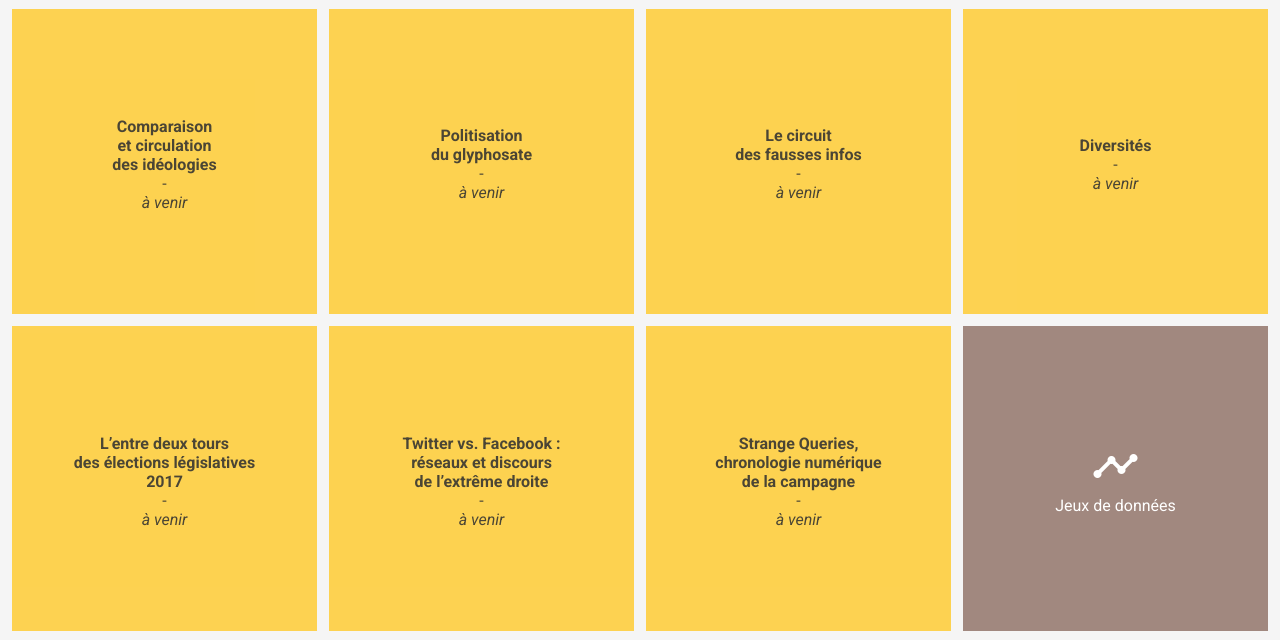
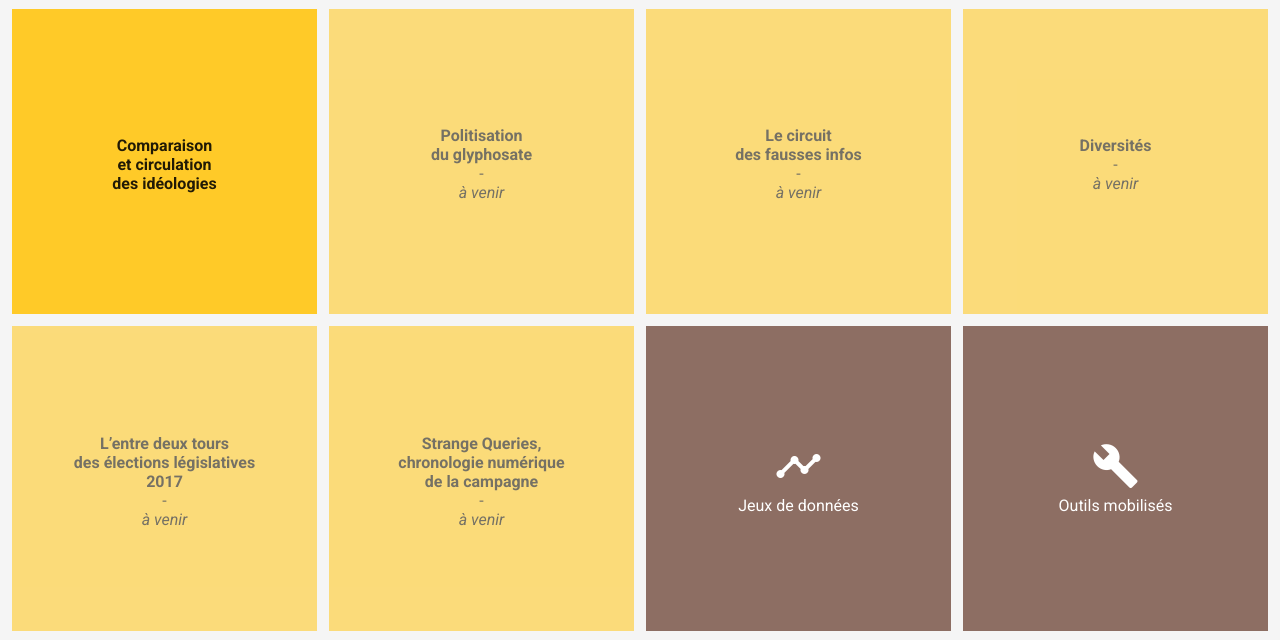
Before and after one commit to medialab/datapol, a website: page app/index.html in a window 1280 px wide. Shown: the part 430-1070 px from the top of the page. Drawn offline with Linux system fonts and the light colour scheme.

Commit message:
Home avec lien vers le projet fini

```diff
--- a/app/src/views/home.html
+++ b/app/src/views/home.html
@@ -88,7 +88,7 @@
 	    md-gutter="12px"
 		>
 			<md-grid-tile md-rowspan="1" md-colspan="1">
-		  	<a layout-fill style="opacity: 0.8">
+		  	<a layout-fill ng-href="#!/md/ideologies" style="text-decoration: none" md-ink-ripple>
 		  		<md-content
 		  			layout-fill
 		  			layout="column"
@@ -105,17 +105,13 @@
 				  			<br>
 				  			des idéologies
 				  		</strong>
-				  		<br>
-				  		-
-				  		<br>
-				  		<em>à venir</em>
 				  	</div>
 			  	</md-content>
 		  	</a>
 		  </md-grid-tile>
 
 			<md-grid-tile md-rowspan="1" md-colspan="1">
-		  	<a layout-fill style="opacity: 0.8">
+		  	<a layout-fill style="opacity: 0.6">
 		  		<md-content
 		  			layout-fill
 		  			layout="column"
@@ -140,7 +136,7 @@
 		  </md-grid-tile>
 
 		  <md-grid-tile md-rowspan="1" md-colspan="1">
-		  	<a layout-fill style="opacity: 0.8">
+		  	<a layout-fill style="opacity: 0.6">
 		  		<md-content
 		  			layout-fill
 		  			layout="column"
@@ -165,7 +161,7 @@
 		  </md-grid-tile>
 
 			<md-grid-tile md-rowspan="1" md-colspan="1">
-		  	<a layout-fill style="opacity: 0.8">
+		  	<a layout-fill style="opacity: 0.6">
 		  		<md-content
 		  			layout-fill
 		  			layout="column"
@@ -186,7 +182,7 @@
 		  </md-grid-tile>
 
 			<md-grid-tile md-rowspan="1" md-colspan="1">
-		  	<a layout-fill style="opacity: 0.8">
+		  	<a layout-fill style="opacity: 0.6">
 		  		<md-content
 		  			layout-fill
 		  			layout="column"
@@ -212,8 +208,8 @@
 		  	</a>
 		  </md-grid-tile>
 
-			<md-grid-tile md-rowspan="1" md-colspan="1">
-		  	<a layout-fill style="opacity: 0.8">
+			<!-- <md-grid-tile md-rowspan="1" md-colspan="1">
+		  	<a layout-fill style="opacity: 0.6">
 		  		<md-content
 		  			layout-fill
 		  			layout="column"
@@ -237,10 +233,10 @@
 				  	</div>
 			  	</md-content>
 		  	</a>
-		  </md-grid-tile>
+		  </md-grid-tile> -->
 
 			<md-grid-tile md-rowspan="1" md-colspan="1">
-		  	<a layout-fill style="opacity: 0.8">
+		  	<a layout-fill style="opacity: 0.6">
 		  		<md-content
 		  			layout-fill
 		  			layout="column"
@@ -273,7 +269,7 @@
 		  			layout="column"
 		  			layout-align="center center"
 		  			md-colors="{
-				    	background: 'default-primary-300'
+				    	background: 'default-primary-400'
 					  }"
 					>
 						<div>
```
